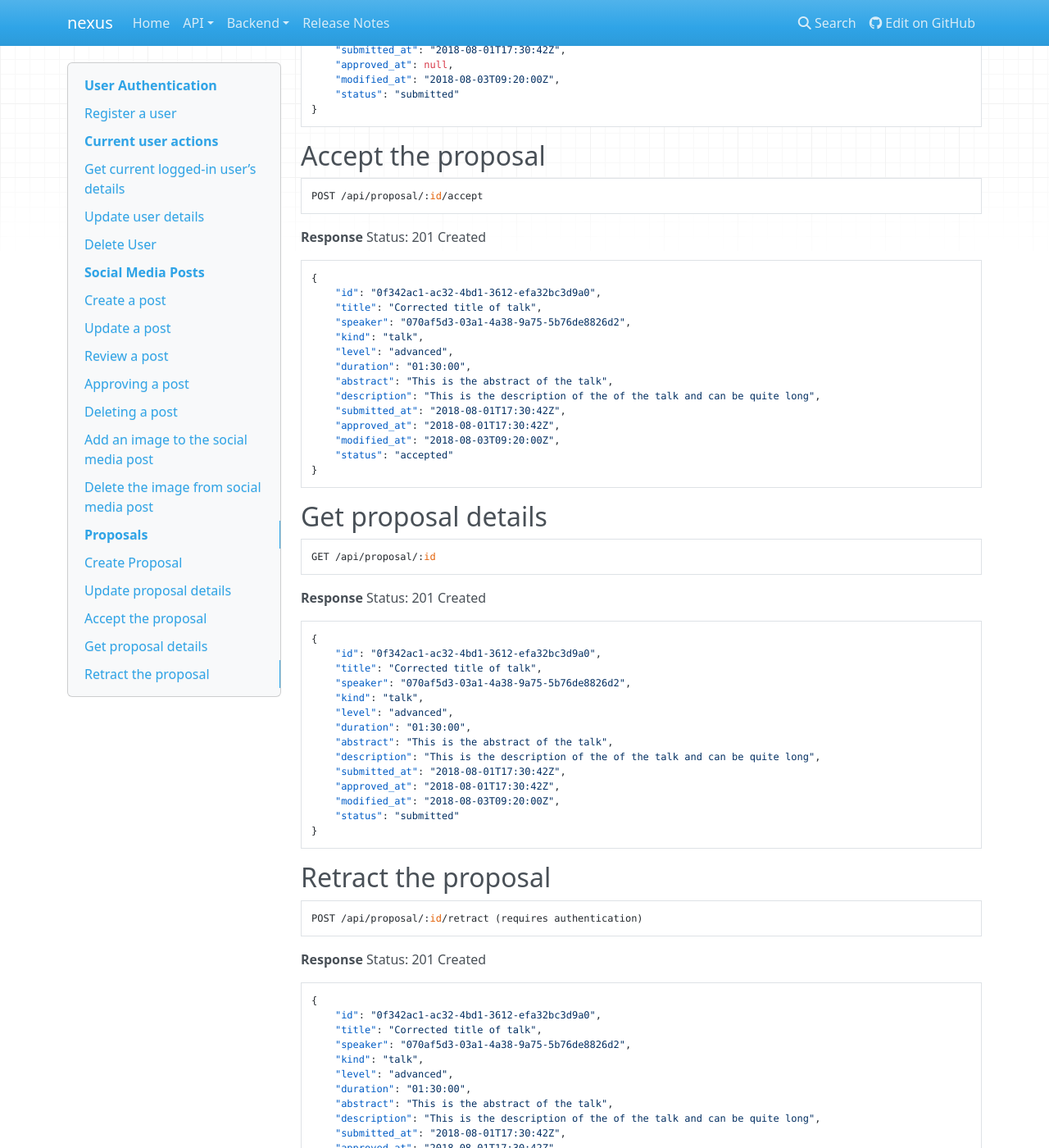
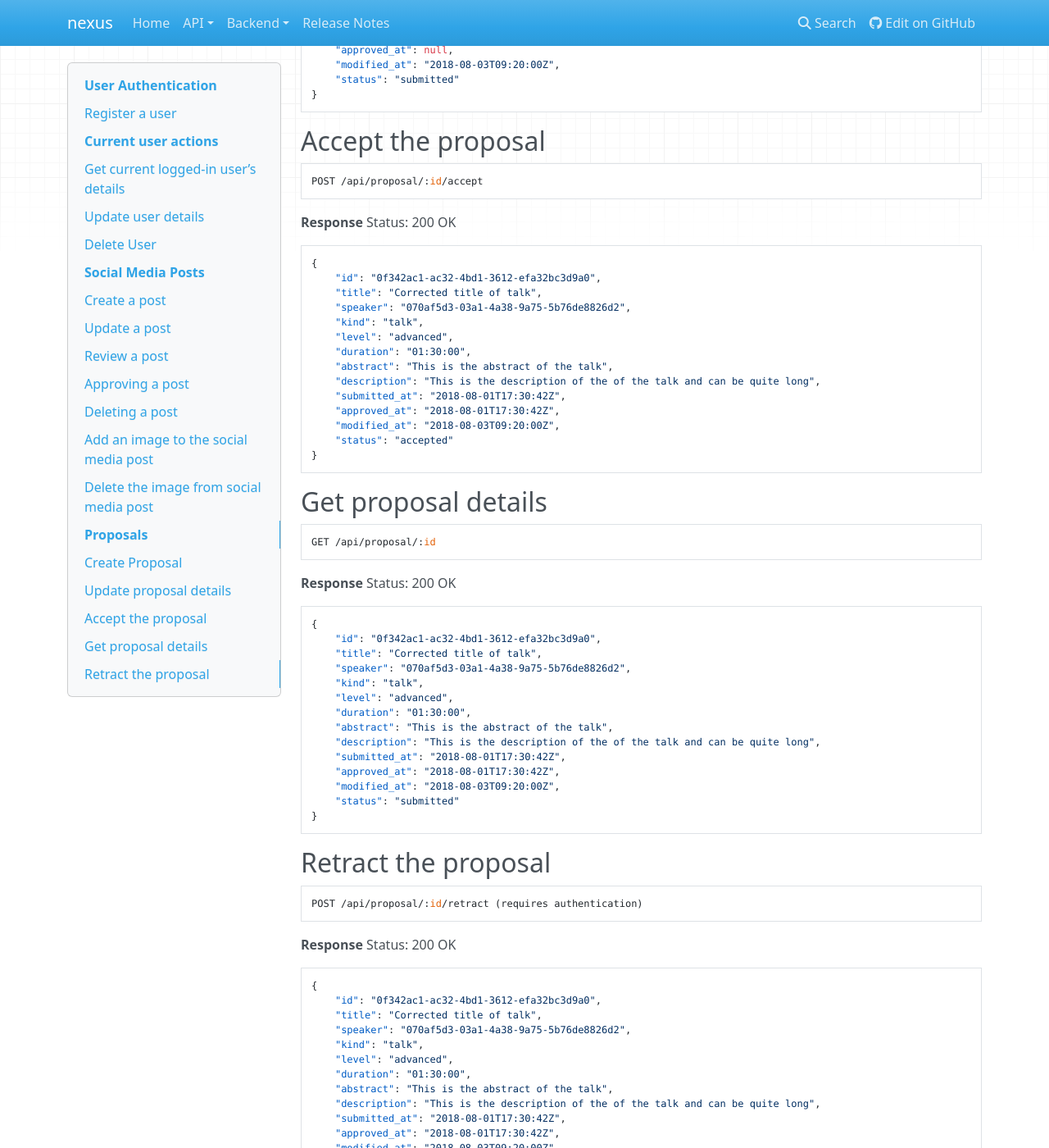
Before and after one commit to CuriousLearner/nexus, an MkDocs documentation site: the page built from docs/api/proposed_endpoints.md, in a window 1280 px wide and 1400 px high, scrolled down 9038 px. Shown: the whole window at 82% size. Built offline with MkDocs 1.6.1, drawn with Linux system fonts in a browser that asks for light colours; nearby versions of some CDN libraries; old or Windows-style settings are respelled for this version of MkDocs; some of the changed text lies outside the part shown.

Commit message:
doc(endpoint): Correct status codes in responses for get, approve and retract

````diff
--- a/docs/api/proposed_endpoints.md
+++ b/docs/api/proposed_endpoints.md
@@ -440,7 +439,7 @@ POST /api/proposal/:id/accept
 ```
 
 **Response**
-Status: 201 Created
+Status: 200 OK
 ```json
 {
     "id": "0f342ac1-ac32-4bd1-3612-efa32bc3d9a0",
@@ -465,7 +464,7 @@ GET /api/proposal/:id
 ```
 
 **Response**
-Status: 201 Created
+Status: 200 OK
 ```json
 {
     "id": "0f342ac1-ac32-4bd1-3612-efa32bc3d9a0",
@@ -490,7 +489,7 @@ POST /api/proposal/:id/retract (requires authentication)
 ```
 
 **Response**
-Status: 201 Created
+Status: 200 OK
 ```json
 {
     "id": "0f342ac1-ac32-4bd1-3612-efa32bc3d9a0",
````
Also changed, not shown: other parts of docs/api/proposed_endpoints.md (+0 -1 lines).
